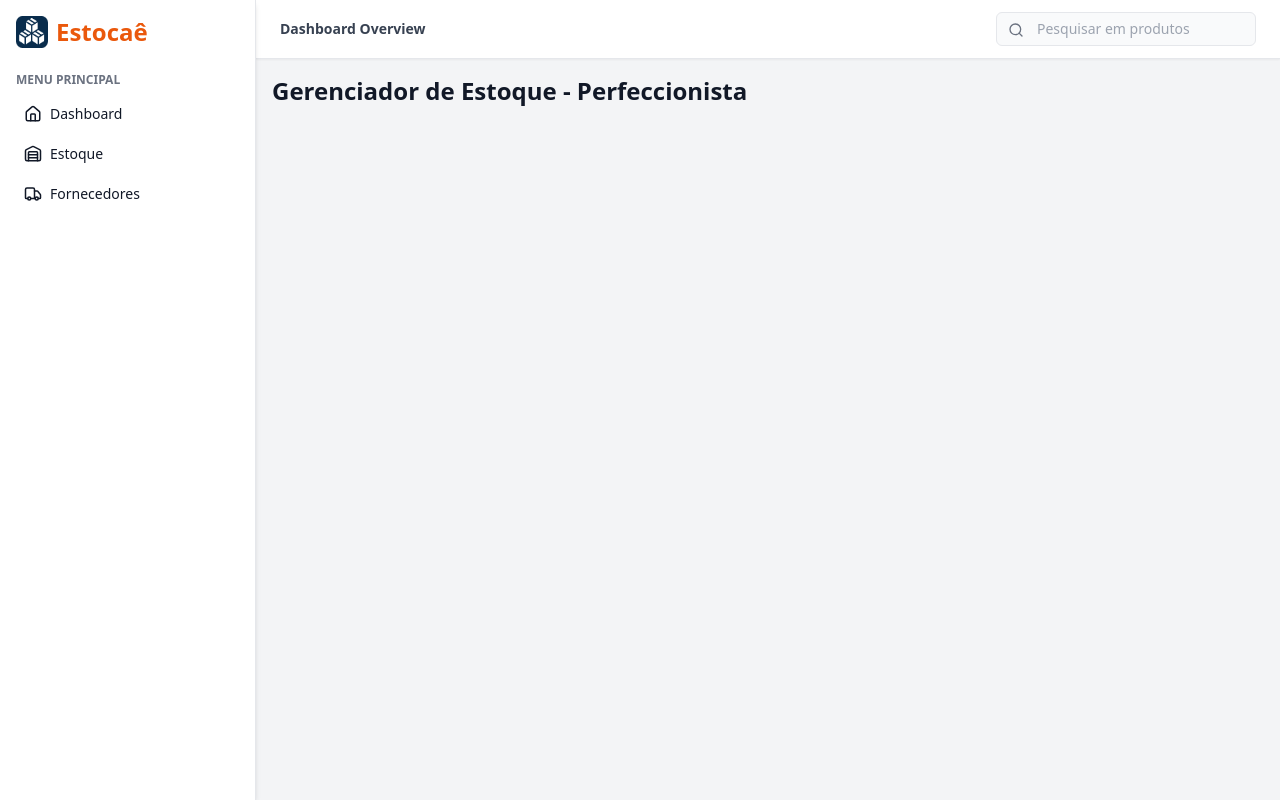
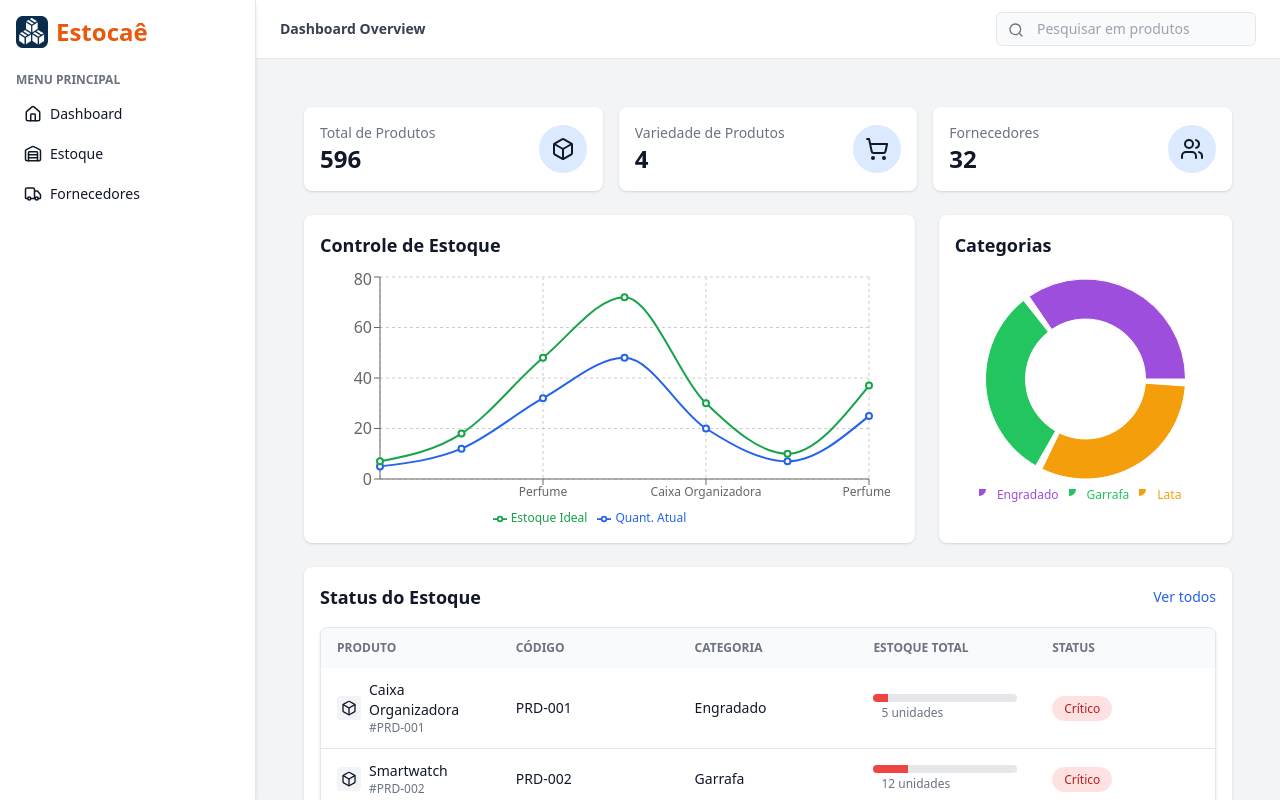
Before and after one commit to PhantomTrainer2/Trabalho2EngSoftware, a Next.js app in the folder Perfeccionista/frontend/: page / in a window 1280 px wide. Built offline with nearby package versions, Linux system fonts and the light colour scheme.

Commit message:
feat: implementa a página inicial de dashboard

```diff
--- a/Perfeccionista/frontend/package.json
+++ b/Perfeccionista/frontend/package.json
@@ -13,7 +13,8 @@
     "lucide-react": "^0.523.0",
     "next": "14.0.4",
     "react": "18.2.0",
-    "react-dom": "18.2.0"
+    "react-dom": "18.2.0",
+    "recharts": "^3.0.0"
   },
   "devDependencies": {
     "@types/node": "24.0.4",
--- a/Perfeccionista/frontend/src/app/estoque/page.tsx
+++ b/Perfeccionista/frontend/src/app/estoque/page.tsx
@@ -9,6 +9,7 @@ interface Produto {
   nome: string
   identificador: string
   descricao: string
+  tipo: 'Engradado' | 'Lata' | 'Garrafa'
   fornecedor: string
   quantidade: number
 }
@@ -18,6 +19,11 @@ const productFields: FieldConfig[] = [
   { name: 'fornecedor', label: 'Identificador do Fornecedor', type: 'text' },
   { name: 'descricao', label: 'Descrição', type: 'textarea' },
   { name: 'quantidade', label: 'Quantidade', type: 'number', required: true },
+  { name: 'tipo', label: 'Tipo', type: 'select', options: [
+      { label: 'Engradado', value: 'engradado' },
+      { label: 'Lata', value: 'lata' },
+      { label: 'Garrafa', value: 'garrafa' },
+    ] }
 ]
 
 export default function ProdutosPage() {
@@ -31,6 +37,7 @@ export default function ProdutosPage() {
 
   useEffect(() => {
     // mock inicial
+    const tipos = ['Engradado', 'Lata', 'Garrafa'] as const
     const mock = Array(28)
       .fill(0)
       .map((_, i) => ({
@@ -38,10 +45,12 @@ export default function ProdutosPage() {
         nome: ['Câmera Digital', 'Smartwatch', 'Perfume'][i % 3],
         identificador: `PRD-${(i + 1).toString().padStart(3, '0')}`,
         descricao: 'Caixa plástica de 20L com tampa e alças laterais',
+        tipo: tipos[i % 3],
         fornecedor: 'Distribuidora Alfa',
         quantidade: [20, 30, 40, 45][i % 4],
       }))
     setProdutos(mock)
+    console.log('Mock de produtos inicializado:', mock)
   }, [])
 
   function openCreateModal() {
@@ -72,6 +81,7 @@ export default function ProdutosPage() {
         nome: data.nome,
         descricao: data.descricao,
         fornecedor: data.fornecedor,
+        tipo: data.tipo || 'Engradado',
         quantidade: Number(data.quantidade),
       }
       setProdutos((prev) => [newProd, ...prev])
@@ -121,6 +131,7 @@ export default function ProdutosPage() {
           'Identificador',
           'Descrição',
           'Fornecedor',
+          'Tipo',
           'Quantidade',
           'Status',
           'Ação',
@@ -145,6 +156,7 @@ export default function ProdutosPage() {
               <td className="px-4 py-3">{prod.identificador}</td>
               <td className="px-4 py-3">{prod.descricao}</td>
               <td className="px-4 py-3">{prod.fornecedor}</td>
+              <td className="px-4 py-3">{prod.tipo}</td>
               <td className="px-4 py-3">{prod.quantidade}</td>
               <td className="px-4 py-3">
                 <span className={`px-3 py-1 rounded-full text-xs font-medium ${status.color}`}>
--- a/Perfeccionista/frontend/src/app/page.tsx
+++ b/Perfeccionista/frontend/src/app/page.tsx
@@ -1,7 +1,199 @@
+'use client'
+
+import { useEffect, useState } from 'react'
+import { Box, ShoppingCart, Users } from 'lucide-react'
+import {
+  LineChart, Line, XAxis, YAxis, Tooltip, Legend, ResponsiveContainer, CartesianGrid,
+} from 'recharts'
+import { PieChart, Pie, Cell, ResponsiveContainer as PieContainer } from 'recharts'
+import Table from '../components/Table'
+
+interface Produto {
+  id: string
+  nome: string
+  identificador: string
+  categoria: 'Engradado' | 'Garrafa' | 'Lata'
+  quantidade: number
+}
+
+// cores para o pie
+const PIE_COLORS = {
+  Engradado: '#9D4EDD',
+  Garrafa:  '#22C55E',
+  Lata:     '#F59E0B',
+}
+
 export default function Home() {
+  const [produtos, setProdutos] = useState<Produto[]>([])
+
+  useEffect(() => {
+    // mock de dados
+    const tipos: Produto['categoria'][] = ['Engradado', 'Garrafa', 'Lata']
+    const mock: Produto[] = Array(28).fill(0).map((_, i) => ({
+      id: String(i + 1),
+      nome: ['Caixa Organizadora','Smartwatch','Perfume','Câmera Digital'][i % 4],
+      identificador: `PRD-${(i+1).toString().padStart(3,'0')}`,
+      categoria: tipos[i % 3],
+      quantidade: [5,12,32,48,20,7,25][i % 7],
+    }))
+    setProdutos(mock)
+  }, [])
+
+  // --- cálculos de dashboard ---
+  const totalProdutos = produtos.reduce((sum, p) => sum + p.quantidade, 0)
+  const variedadeProdutos = new Set(produtos.map((p) => p.nome)).size
+  const totalFornecedores = 32 // mock estático
+
+  // dados para o line chart: exemplo de evolução de estoque
+  // aqui adaptamos usando os 7 primeiros produtos
+  const lineData = produtos.slice(0, 7).map((p, i) => ({
+    name: p.nome,
+    'Quant. Atual': p.quantidade,
+    'Estoque Ideal': Math.floor(p.quantidade * 1.5),
+  }))
+
+  // dados para o pie chart: soma por categoria
+  const pieData = Object.entries(
+    produtos.reduce<Record<string, number>>((acc, p) => {
+      acc[p.categoria] = (acc[p.categoria] || 0) + 1
+      return acc
+    }, {})
+  ).map(([name, value]) => ({ name, value }))
+
   return (
-    <main>
-      <h1 className="text-2xl font-bold">Gerenciador de Estoque - Perfeccionista</h1>
-    </main>
+    <section className="p-6 space-y-6 bg-gray-100 min-h-screen">
+      {/* cards de métricas */}
+      <div className="grid grid-cols-1 sm:grid-cols-3 gap-4">
+        <MetricCard title="Total de Produtos" value={totalProdutos} icon={<Box size={24} />} />
+        <MetricCard title="Variedade de Produtos" value={variedadeProdutos} icon={<ShoppingCart size={24} />} />
+        <MetricCard title="Fornecedores" value={totalFornecedores} icon={<Users size={24} />} />
+      </div>
+
+      {/* gráficos */}
+      <div className="grid grid-cols-1 lg:grid-cols-3 gap-6">
+        <div className="col-span-2 bg-white rounded-lg shadow p-4">
+          <h2 className="text-lg font-semibold mb-2">Controle de Estoque</h2>
+          <ResponsiveContainer width="100%" height={260}>
+            <LineChart data={lineData} margin={{ top: 10, right: 30, left: 0, bottom: 0 }}>
+              <CartesianGrid strokeDasharray="3 3" />
+              <XAxis dataKey="name" tick={{ fontSize: 12 }} />
+              <YAxis />
+              <Tooltip />
+              <Legend wrapperStyle={{ fontSize: 12 }} />
+              <Line type="monotone" dataKey="Quant. Atual" stroke="#2563EB" strokeWidth={2} />
+              <Line type="monotone" dataKey="Estoque Ideal" stroke="#16A34A" strokeWidth={2} />
+            </LineChart>
+          </ResponsiveContainer>
+        </div>
+
+        <div className="bg-white rounded-lg shadow p-4">
+          <h2 className="text-lg font-semibold mb-2">Categorias</h2>
+          <PieContainer width="100%" height={260}>
+            <PieChart>
+              <Pie
+                data={pieData}
+                dataKey="value"
+                nameKey="name"
+                innerRadius={60}
+                outerRadius={100}
+                paddingAngle={4}
+                // desativa rótulos sobre o gráfico
+                label={false}
+                labelLine={false}
+              >
+                {pieData.map((entry) => (
+                  <Cell
+                    key={entry.name}
+                    fill={PIE_COLORS[entry.name as Produto['categoria']]}
+                  />
+                ))}
+              </Pie>
+              <Tooltip
+                formatter={(value: number, name: string) => [`${value}`, name]}
+              />
+              <Legend
+                verticalAlign="bottom"
+                height={36}
+                iconType="circle"
+                wrapperStyle={{ fontSize: 12 }}
+              />
+            </PieChart>
+          </PieContainer>
+        </div>
+      </div>
+      {/* tabela de status com barra de progresso */}
+      <div className="bg-white rounded-lg shadow p-4">
+        <div className="flex justify-between items-center mb-4">
+          <h2 className="text-lg font-semibold">Status do Estoque</h2>
+          <a href="/estoque" className="text-sm text-blue-600 hover:underline">Ver todos</a>
+        </div>
+
+        <Table<Produto>
+          columns={['Produto', 'Código', 'Categoria', 'Estoque Total', 'Status']}
+          data={produtos.slice(0, 5)}
+          itemsPerPage={2}
+          renderRow={(p) => {
+            // lógica de status
+            const nível = p.quantidade / 50
+            let status, barColor
+            if (nível > 0.7) {
+              status = 'Estável'; barColor = 'bg-green-500'
+            } else if (nível <= 0.69 && nível > 0.3) {
+              status = 'Atenção'; barColor = 'bg-yellow-500'
+            } else {
+              status = 'Crítico'; barColor = 'bg-red-500'
+            }
+
+            return (
+              <>
+                <td className="px-4 py-3 flex items-center gap-2">
+                  <div className="bg-gray-100 p-1 rounded"><Box size={16} /></div>
+                  <div className="flex flex-col text-sm">
+                    <span>{p.nome}</span>
+                    <span className="text-xs text-gray-500">#{p.identificador}</span>
+                  </div>
+                </td>
+                <td className="px-4 py-3">{p.identificador}</td>
+                <td className="px-4 py-3">{p.categoria}</td>
+                <td className="px-4 py-3">
+                  <div className="w-36 h-2 bg-gray-200 rounded-full overflow-hidden">
+                    <div
+                      className={`${barColor} h-full`}
+                      style={{ width: `${Math.min((p.quantidade / 50) * 100, 100)}%` }}
+                    />
+                  </div>
+                  <span className="text-xs text-gray-500 ml-2">{p.quantidade} unidades</span>
+                </td>
+                <td className="px-4 py-3">
+                  <span
+                    className={`px-3 py-1 rounded-full text-xs font-medium ${
+                      status === 'Estável'
+                        ? 'bg-green-100 text-green-700'
+                        : status === 'Atenção'
+                        ? 'bg-yellow-100 text-yellow-700'
+                        : 'bg-red-100 text-red-700'
+                    }`}
+                  >
+                    {status}
+                  </span>
+                </td>
+              </>
+            )
+          }}
+        />
+      </div>
+    </section>
+)
+}
+
+function MetricCard({ title, value, icon }: { title: string; value: number; icon: React.ReactNode }) {
+  return (
+    <div className="bg-white rounded-lg shadow p-4 flex items-center justify-between">
+      <div>
+        <p className="text-sm text-gray-500">{title}</p>
+        <h2 className="text-2xl font-bold">{value}</h2>
+      </div>
+      <div className="p-3 bg-blue-100 rounded-full">{icon}</div>
+    </div>
   )
 }
--- a/Perfeccionista/frontend/src/components/LayoutWrapper.tsx
+++ b/Perfeccionista/frontend/src/components/LayoutWrapper.tsx
@@ -20,7 +20,9 @@ export default function LayoutWrapper({ children }: { children: React.ReactNode
             <Sidebar open={sidebarOpen} setOpen={setSidebarOpen} />
             <div className="flex-1 flex flex-col relative z-10">
                 <Header toggleSidebar={() => setSidebarOpen(!sidebarOpen)} />
-                <main className="flex-1 p-4">{children}</main>
+                <main className="flex-1 overflow-y-auto p-6 bg-gray-100">
+                  {children}
+                </main>
             </div>
         </div>
     )
```
Also changed, not shown: 1 other file (tests, documents, lock files or other folders).
